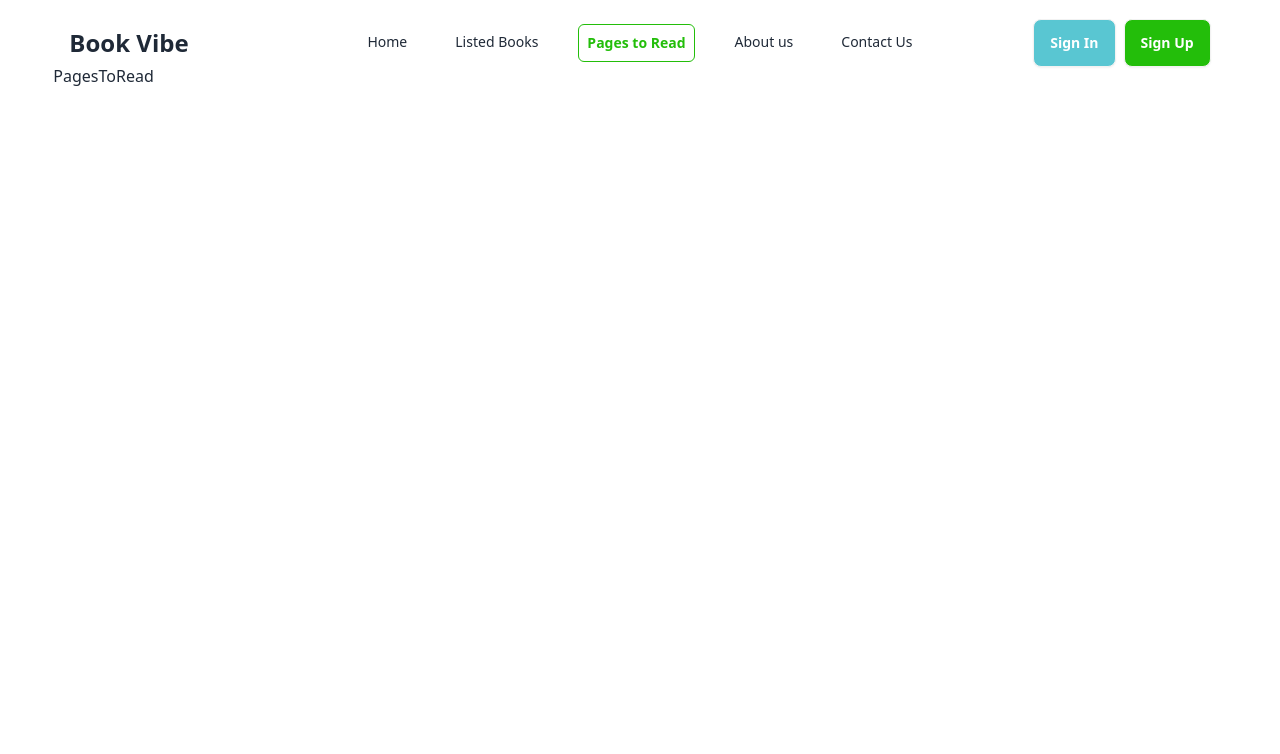
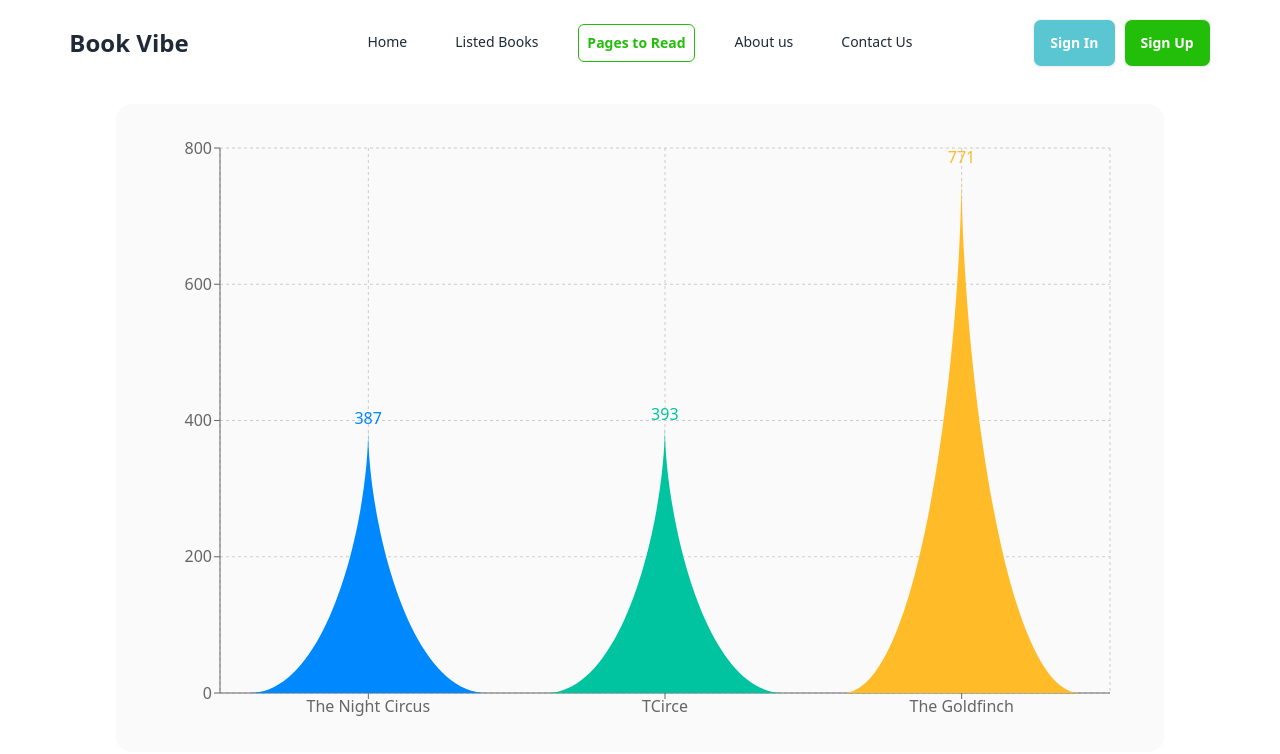
Before and after one commit to TabiaAfrose-git/Assigment-8, a React (Vite) app: page /pagestoread in a window 1280 px wide. Shown: the top 754 px of the page. Built offline with nearby package versions, Linux system fonts and the light colour scheme.

Commit message:
add ShapBarChart and show data on chart

```diff
--- a/package.json
+++ b/package.json
@@ -18,6 +18,7 @@
     "react-icons": "^5.3.0",
     "react-router-dom": "^6.26.2",
     "react-toastify": "^10.0.5",
+    "recharts": "^2.12.7",
     "sort-by": "^1.2.0"
   },
   "devDependencies": {
--- /dev/null
+++ b/src/Components/ShapeBarChart/ShapeBarChart.jsx
@@ -0,0 +1,54 @@
+
+import { BarChart, Bar, Cell, XAxis, YAxis, CartesianGrid } from 'recharts';
+const colors = ['#0088FE', '#00C49F', '#FFBB28'];
+const data = [
+    {
+        bookName: "The Night Circus",
+        totalPages: 387,
+    },
+    {
+        bookName: "TCirce",
+        totalPages: 393,
+    },
+    {
+        bookName: "The Goldfinch",
+        totalPages: 771,
+    },
+]
+const getPath = (x, y, width, height) => {
+    return `M${x},${y + height}C${x + width / 3},${y + height} ${x + width / 2},${y + height / 3}
+    ${x + width / 2}, ${y}
+    C${x + width / 2},${y + height / 3} ${x + (2 * width) / 3},${y + height} ${x + width}, ${y + height}
+    Z`;
+  };
+  const TriangleBar = (props) => {
+    const { fill, x, y, width, height } = props;
+    return <path d={getPath(x, y, width, height)} stroke="none" fill={fill} />;
+  };
+
+const ShapeBarChart = () => {
+    return (
+        <BarChart
+      width={1000}
+      height={600}
+      data={data}
+      margin={{
+        top: 20,
+        right: 30,
+        left: 20,
+        bottom: 5,
+      }}
+    >
+      <CartesianGrid strokeDasharray="3 3" />
+      <XAxis dataKey="bookName" />
+      <YAxis />
+      <Bar dataKey="totalPages" fill="#8884d8" shape={<TriangleBar />} label={{ position: 'top' }}>
+        {data.map((entry, index) => (
+          <Cell key={`cell-${index}`} fill={colors[index % 20]} />
+        ))}
+      </Bar>
+    </BarChart>
+    );
+};
+
+export default ShapeBarChart;
--- a/src/Pages/PagesToRead/PagesToRead.jsx
+++ b/src/Pages/PagesToRead/PagesToRead.jsx
@@ -1,8 +1,14 @@
+import ShapeBarChart from "../../Components/ShapeBarChart/ShapeBarChart";
 
 const PagesToRead = () => {
+
     return (
-        <div>
-            <h1>PagesToRead</h1>
+        <div className="flex items-center justify-center mt-10 ">
+
+            <div className="bg-zinc-50 p-6 rounded-2xl">
+                <ShapeBarChart className =""></ShapeBarChart>
+            </div>
+
         </div>
     );
 };
```
Also changed, not shown: 1 other file (tests, documents, lock files or other folders).
